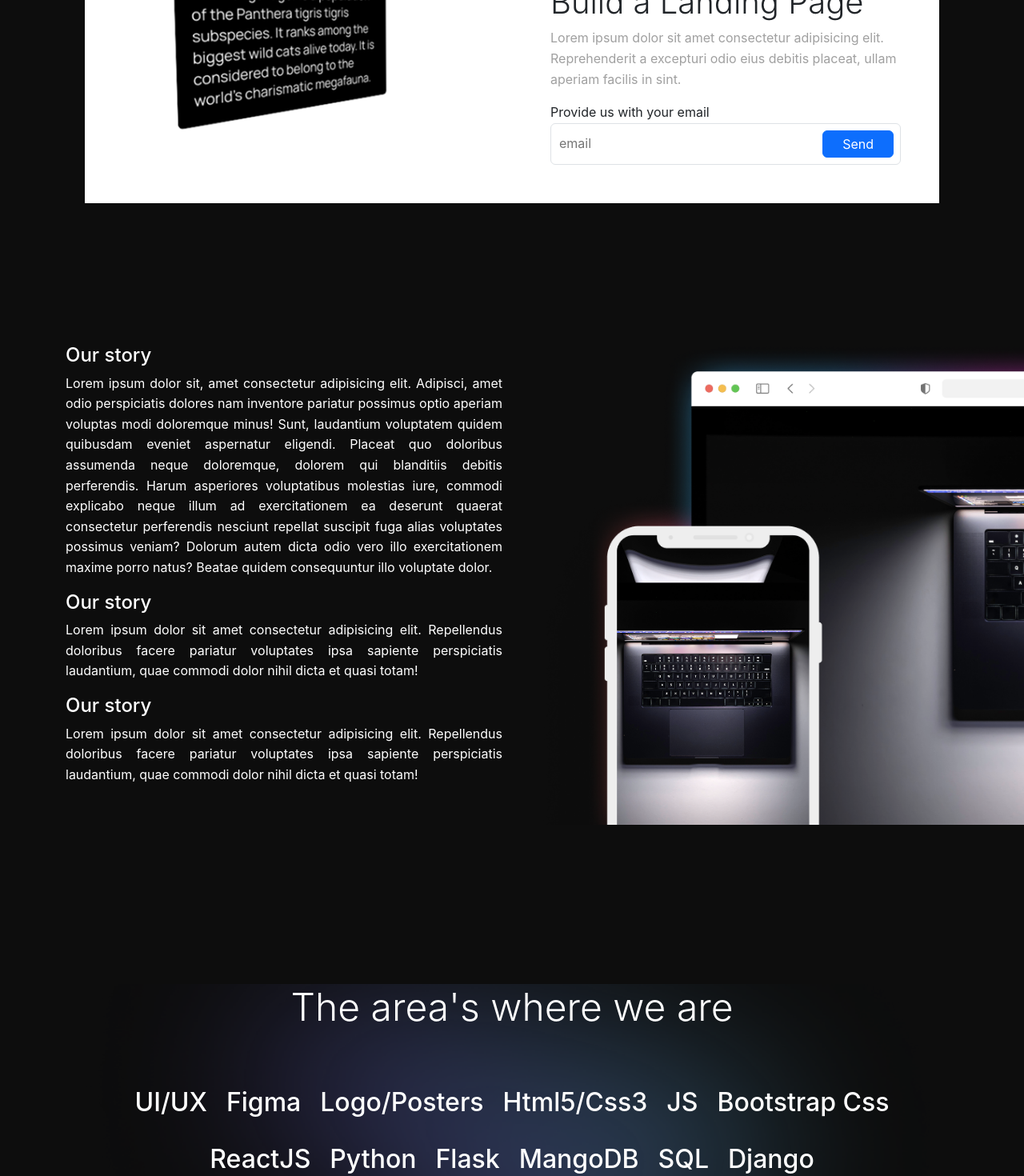
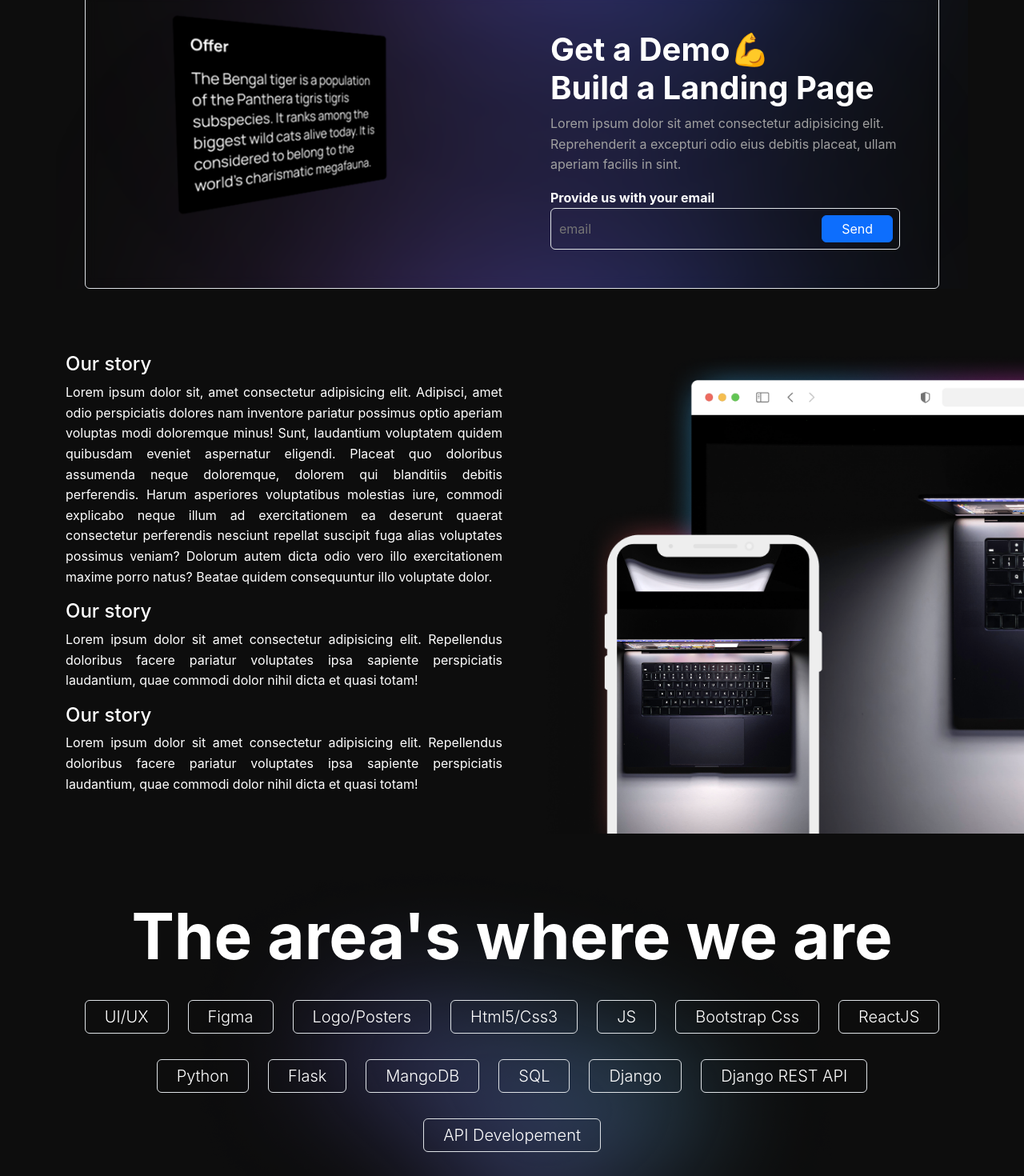
Before and after one commit to Ashwinkumaresan/lancersloom, a React (Vite) app: page / in a window 1280 px wide. Shown: the part 1120-2590 px from the top of the page at 80% size. Built offline with nearby package versions, Linux system fonts and the light colour scheme; a web font is replaced by a local one.

Commit message:
Ui update

```diff
--- a/src/App.css
+++ b/src/App.css
@@ -15,8 +15,8 @@
   --card-shadow: 0 10px 15px -3px rgba(0, 0, 0, 0.1), 0 4px 6px -2px rgba(0, 0, 0, 0.05);
   --transition: all 0.3s ease;
 }
-
 body {
+  width: 100vw;
   font-family: "Inter", sans-serif;
   color: var(--white);
   background-color: var(--dark);
@@ -36,18 +36,36 @@ a:hover {
 
 /*Hero Section*/
 .hero {
-  padding: 8rem 0 5rem;
+  padding: 10rem 0 5rem;
 }
 
 .hero-content h1 {
   margin-bottom: 1.5rem;
 }
-
+.offer-div{
+    overflow-y:hidden;
+    overflow-x:hidden;
+}
+.offer{
+  z-index: 20;
+  background: transparent;
+  backdrop-filter: blur(8px);
+}
 
 .email_input{
   outline: none;
   background: transparent;
   border: none;
+  color: white;
+}
+
+
+/* skills */
+.badge_hover:hover{
+  background-color: var(--white);
+  color: #000000;
+  scale: 1.2;
+  transition: ease 0.2s;
 }
 
 /*Portfolio Section*/
--- a/src/components/Navbar.jsx
+++ b/src/components/Navbar.jsx
@@ -82,7 +82,7 @@ const ModernNavbar = () => {
                 <Link to="/profile">
                   <button className="btn">
                     <svg xmlns="http://www.w3.org/2000/svg" width="28" height="28" viewBox="0 0 24 24">
-                      <path fill="#000000" d="M5.85 17.1q1.275-.975 2.85-1.537T12 15t3.3.563t2.85 1.537q.875-1.025 1.363-2.325T20 12q0-3.325-2.337-5.663T12 4T6.337 6.338T4 12q0 1.475.488 2.775T5.85 17.1M12 13q-1.475 0-2.488-1.012T8.5 9.5t1.013-2.488T12 6t2.488 1.013T15.5 9.5t-1.012 2.488T12 13m0 9q-2.075 0-3.9-.788t-3.175-2.137T2.788 15.9T2 12t.788-3.9t2.137-3.175T8.1 2.788T12 2t3.9.788t3.175 2.137T21.213 8.1T22 12t-.788 3.9t-2.137 3.175t-3.175 2.138T12 22" />
+                      <path fill="#fff" d="M5.85 17.1q1.275-.975 2.85-1.537T12 15t3.3.563t2.85 1.537q.875-1.025 1.363-2.325T20 12q0-3.325-2.337-5.663T12 4T6.337 6.338T4 12q0 1.475.488 2.775T5.85 17.1M12 13q-1.475 0-2.488-1.012T8.5 9.5t1.013-2.488T12 6t2.488 1.013T15.5 9.5t-1.012 2.488T12 13m0 9q-2.075 0-3.9-.788t-3.175-2.137T2.788 15.9T2 12t.788-3.9t2.137-3.175T8.1 2.788T12 2t3.9.788t3.175 2.137T21.213 8.1T22 12t-.788 3.9t-2.137 3.175t-3.175 2.138T12 22" />
                     </svg>
                   </button>
                 </Link>
@@ -119,7 +119,7 @@ const ModernNavbar = () => {
                 <Link to="/profile">
                   <button className="btn">
                     <svg xmlns="http://www.w3.org/2000/svg" width="28" height="28" viewBox="0 0 24 24">
-                      <path fill="#000000" d="M5.85 17.1q1.275-.975 2.85-1.537T12 15t3.3.563t2.85 1.537q.875-1.025 1.363-2.325T20 12q0-3.325-2.337-5.663T12 4T6.337 6.338T4 12q0 1.475.488 2.775T5.85 17.1M12 13q-1.475 0-2.488-1.012T8.5 9.5t1.013-2.488T12 6t2.488 1.013T15.5 9.5t-1.012 2.488T12 13m0 9q-2.075 0-3.9-.788t-3.175-2.137T2.788 15.9T2 12t.788-3.9t2.137-3.175T8.1 2.788T12 2t3.9.788t3.175 2.137T21.213 8.1T22 12t-.788 3.9t-2.137 3.175t-3.175 2.138T12 22" />
+                      <path fill="#fff" d="M5.85 17.1q1.275-.975 2.85-1.537T12 15t3.3.563t2.85 1.537q.875-1.025 1.363-2.325T20 12q0-3.325-2.337-5.663T12 4T6.337 6.338T4 12q0 1.475.488 2.775T5.85 17.1M12 13q-1.475 0-2.488-1.012T8.5 9.5t1.013-2.488T12 6t2.488 1.013T15.5 9.5t-1.012 2.488T12 13m0 9q-2.075 0-3.9-.788t-3.175-2.137T2.788 15.9T2 12t.788-3.9t2.137-3.175T8.1 2.788T12 2t3.9.788t3.175 2.137T21.213 8.1T22 12t-.788 3.9t-2.137 3.175t-3.175 2.138T12 22" />
                     </svg>
                   </button>
                 </Link>
--- a/src/components/home/About.jsx
+++ b/src/components/home/About.jsx
@@ -12,8 +12,8 @@ const About = () => {
   //   once: true        // Whether the animation should happen only once
   // });
   return (
-    <section id="about" className="py-5" style={{ minHeight: "100vh" }}>
-      <Container className="mt-5">
+    <section id="about" className="p-10">
+      <Container>
         <div className="row">
           <div className="col-12 col-md-6 ">
             <h4>Our story</h4>
--- a/src/components/home/Hero.jsx
+++ b/src/components/home/Hero.jsx
@@ -11,10 +11,10 @@ const Hero = () => {
   // });
 
   return (
-    <section id="home" className="hero" >
+    <section id="home" className="p-10 mt-5" >
       <div className="container">
         <div className="row">
-          <h1 className="display-3 text-center fw-bold">Make sure your profession is updated with the current technology</h1>
+          <h1 className="display-1 text-center fw-bold">Make sure your profession is updated with the current technology</h1>
           <div className="text-center">
             <button className="btn btn-light mx-2 px-4 py-2">Request a project</button>
             <button className="btn btn-outline-light mx-2 px-4 py-2">View our work</button>
@@ -23,21 +23,23 @@ const Hero = () => {
         </div>
       </div>
       {/* offers */}
-      <div className="container px-5">
-        <div className="row"  style={{ backgroundColor: "#fff" }}>
+      <div className="container mt-5 px-5 position-relative offer-div">
+        <img src="/design_1.svg" className="img-fluid position-absolute bottom-0" alt="" />
+        <img src="/design_1.svg" className="img-fluid position-absolute start-0 top-0" alt="" />
+        <div className="row  border offer rounded text-white">
           <div className="col-12 col-md-6">
             <img src="/Offer.png" className="img-fluid" alt="Offers" />
           </div>
           <div className="col-12 col-md-6 p-3 p-md-5">
-            <p className="display-6 m-0 text-dark">Get a Demo💪</p>
-            <p className="display-6 m-0 text-dark">Build a Landing Page</p>
+            <p className="display-6 m-0 text-white fw-bold">Get a Demo💪</p>
+            <p className="display-6 m-0 text-white fw-bold">Build a Landing Page</p>
             <p className="m-0 mt-2" style={{ color: "#A0A0A0" }}> Lorem ipsum dolor sit amet consectetur adipisicing elit. Reprehenderit a excepturi odio eius debitis placeat, ullam aperiam facilis in sint.</p>
             <div className="mt-3">
-              <p className="m-0 text-dark">Provide us with your email</p>
-              <div className="d-flex border rounded p-2">
-                <input type="text" className="w-100 email_input" placeholder="email" />
+              <p className="m-0 text-white fw-bold">Provide us with your email</p>
+              <form action="#" className="d-flex border rounded p-2">
+                <input type="text" className="w-100 email_input" placeholder="email" required />
                 <button className="btn btn-primary px-4 py-1">Send</button>
-              </div>
+              </form>
             </div>
           </div>
         </div>
--- a/src/components/home/Portfolio.jsx
+++ b/src/components/home/Portfolio.jsx
@@ -56,12 +56,12 @@ const Portfolio = () => {
   ]
 
   return (
-    <section id="portfolio" className="py-5">
+    <section id="portfolio" className="p-10">
       <Container>
         <Row className="text-center my-5">
           <Col lg={8} className="mx-auto">
-            <h2 className="section-heading">Portfolio</h2>
-            <p style={{color:"#A0A0A0"}}>Check out some of our recent projects</p>
+            <h2 className="display-1 text-center fw-bold">Our projects!</h2>
+            <h2 className="display-1 text-center fw-bold">Right infront of you...</h2>
           </Col>
         </Row>
 
--- a/src/components/home/Skills.jsx
+++ b/src/components/home/Skills.jsx
@@ -3,7 +3,7 @@ import { FaReact, FaServer, FaPaintBrush } from "react-icons/fa"
 
 const Skills = () => {
   return (
-    <section id="skills" className="py-5">
+    <section id="skills" className="p-10">
       {/* <Container>
         <Row className="text-center my-5">
           <Col lg={8} className="mx-auto">
@@ -87,33 +87,30 @@ const Skills = () => {
         </Row>
       </Container> */}
       {/* Skills */}
-      <Container className="my-5" style={{
-  backgroundImage: 'url("/skills_bg.png")',
-  backgroundSize: "cover",
-  backgroundPosition: "center",
-}}
->
-        <h2 className="display-5 text-center">The area's where we are</h2>
-        <div className="text-center py-4 m-5 d-flex align-items-center justify-content-center gap-4 flex-wrap" >
-        <h2>UI/UX</h2>
-        <h2>Figma</h2>
-        <h2>Logo/Posters</h2>
-        <h2>Html5/Css3</h2>
-        <h2>JS</h2>
-        <h2>Bootstrap Css</h2>
-        <h2>ReactJS</h2>
-        <h2>Python</h2>
-        <h2>Flask</h2>
-        <h2>MangoDB</h2>
-        <h2>SQL</h2>
-        <h2>Django</h2>
-        <h2>Django REST API</h2>
-        <h2>API Developement</h2>
+      <Container
+      >
+        <h2 className="display-1 fw-bold text-center">The area's where we are</h2>
+        <div className="text-center py-4 d-flex align-items-center justify-content-center gap-4 flex-wrap position-relative" >
+        <img src="/skills_bg.png" className="img-fluid position-absolute" alt="" style={{zIndex:"-1"}} />
+          <h2 className="fw-light border rounded fs-5 py-2 px-4 badge_hover">UI/UX</h2>
+          <h2 className="fw-light border rounded fs-5 py-2 px-4 badge_hover">Figma</h2>
+          <h2 className="fw-light border rounded fs-5 py-2 px-4 badge_hover">Logo/Posters</h2>
+          <h2 className="fw-light border rounded fs-5 py-2 px-4 badge_hover">Html5/Css3</h2>
+          <h2 className="fw-light border rounded fs-5 py-2 px-4 badge_hover">JS</h2>
+          <h2 className="fw-light border rounded fs-5 py-2 px-4 badge_hover">Bootstrap Css</h2>
+          <h2 className="fw-light border rounded fs-5 py-2 px-4 badge_hover">ReactJS</h2>
+          <h2 className="fw-light border rounded fs-5 py-2 px-4 badge_hover">Python</h2>
+          <h2 className="fw-light border rounded fs-5 py-2 px-4 badge_hover">Flask</h2>
+          <h2 className="fw-light border rounded fs-5 py-2 px-4 badge_hover">MangoDB</h2>
+          <h2 className="fw-light border rounded fs-5 py-2 px-4 badge_hover">SQL</h2>
+          <h2 className="fw-light border rounded fs-5 py-2 px-4 badge_hover">Django</h2>
+          <h2 className="fw-light border rounded fs-5 py-2 px-4 badge_hover">Django REST API</h2>
+          <h2 className="fw-light border rounded fs-5 py-2 px-4 badge_hover">API Developement</h2>
         </div>
 
       </Container>
-      <Container className="mt-5 py-5">
-        <h2 className="display-5 text-center">Unlimited options give you the ultimate flexibility</h2>
+      <Container>
+        <h2 className="display-1 fw-bold mt-5 text-center">Unlimited options give you the ultimate flexibility</h2>
 
         <Row className="g-4 my-3">
           <Col xs={12} sm={12} md={12} lg={6} xl={6} xxl={6}  >
--- a/src/index.css
+++ b/src/index.css
@@ -7,7 +7,9 @@
     font-style: normal;
 }
 
-
+.p-10{
+    padding-top: 10vh;
+}
 
 
 .primaryBlue {
--- a/src/pages/Login.jsx
+++ b/src/pages/Login.jsx
@@ -59,7 +59,7 @@ const Login = () => {
   return (
     <div>
       <Container>
-        <Row className="justify-content-center min-vh-100 align-items-center">
+        <Row className="justify-content-center min-vh-100 align-items-center text-dark">
           <Col md={8} lg={6} xl={5}>
             <div className="auth-card mt-5">
               <div className="card-header text-center">
--- a/src/pages/Signup.jsx
+++ b/src/pages/Signup.jsx
@@ -53,7 +53,7 @@ const Signup = () => {
   };
 
   return (
-    <div className="container py-5">
+    <div className="container pt-0 pt-md-5 mt-0 mt-md-5 d-flex d-md-block justify-content-center align-items-center" style={{minHeight:"90vh"}}>
       <div className="row justify-content-center">
         <div className="col-md-6 col-lg-5">
           <div className="card shadow">
--- a/src/pages/SigunupOTP.jsx
+++ b/src/pages/SigunupOTP.jsx
@@ -156,7 +156,7 @@ export const SigunupOTP = () => {
   }
 
   return (
-    <div className="container py-5">
+    <div className="container pt-0 pt-md-5 mt-0 mt-md-5 d-flex d-md-block justify-content-center align-items-center" style={{minHeight:"90vh"}}>
       <div className="row justify-content-center">
         <div className="col-md-6 col-lg-5">
           <div className="card shadow">
```
Also changed, not shown: src/pages/Signup_password.jsx (+4 -3 lines), public/design_1.svg (added).
